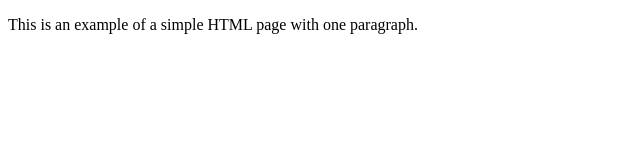
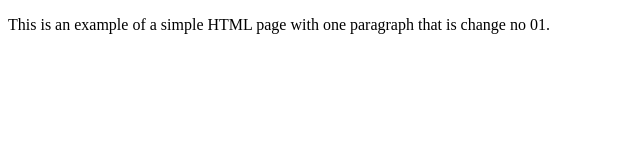
Before and after one commit to mangianees/dockerimage, a plain HTML site: page index.html in a window 1280 px wide. Shown: the whole page, without its empty margins (0-640 px from the left). Drawn offline with Linux system fonts and the light colour scheme.

Commit message:
Changes 01

```diff
--- a/index.html
+++ b/index.html
@@ -4,6 +4,6 @@
         <title>Example</title>
     </head>
     <body>
-        <p>This is an example of a simple HTML page with one paragraph.</p>
+        <p>This is an example of a simple HTML page with one paragraph that is change no 01.</p>
     </body>
 </html>
```
